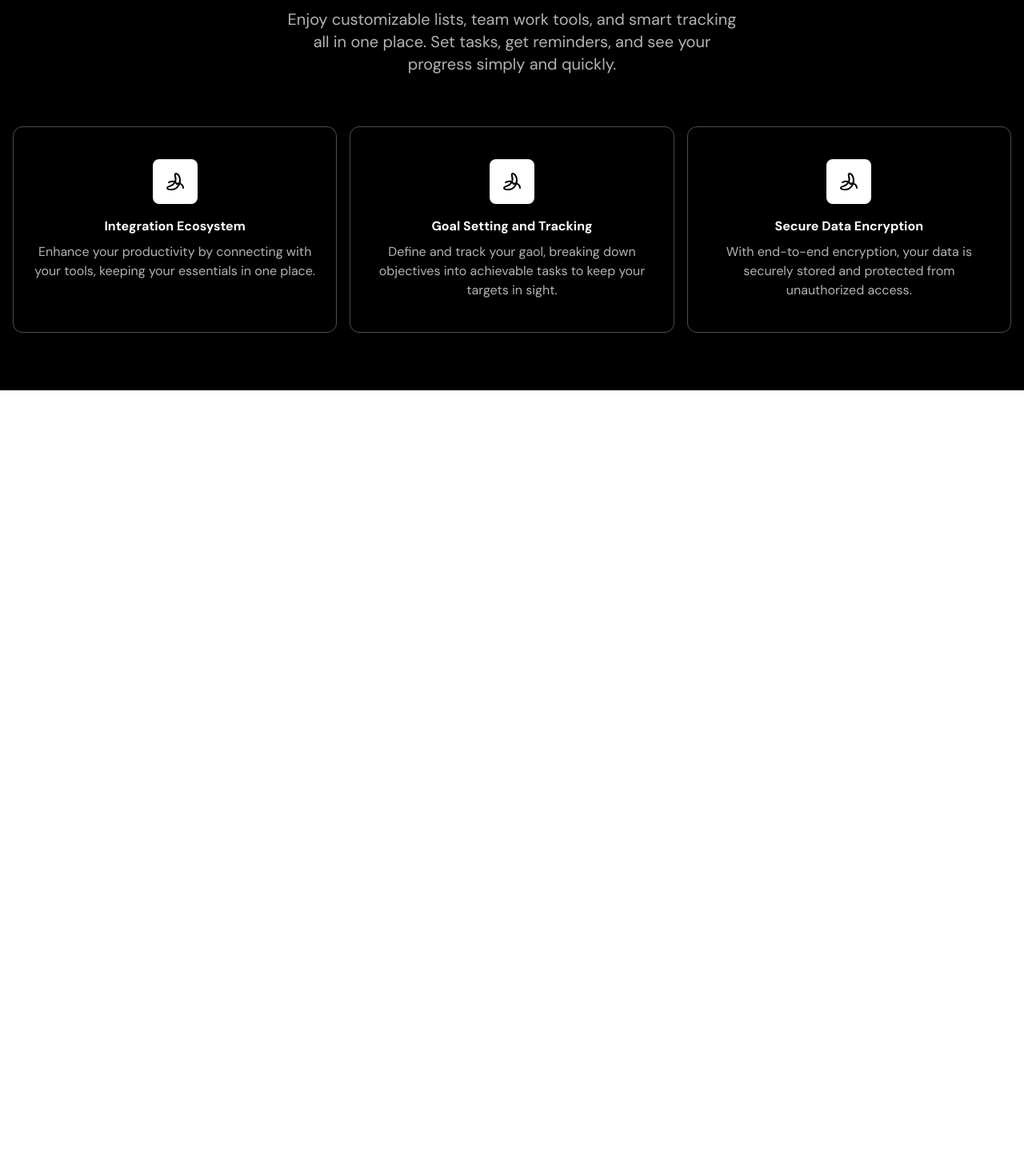
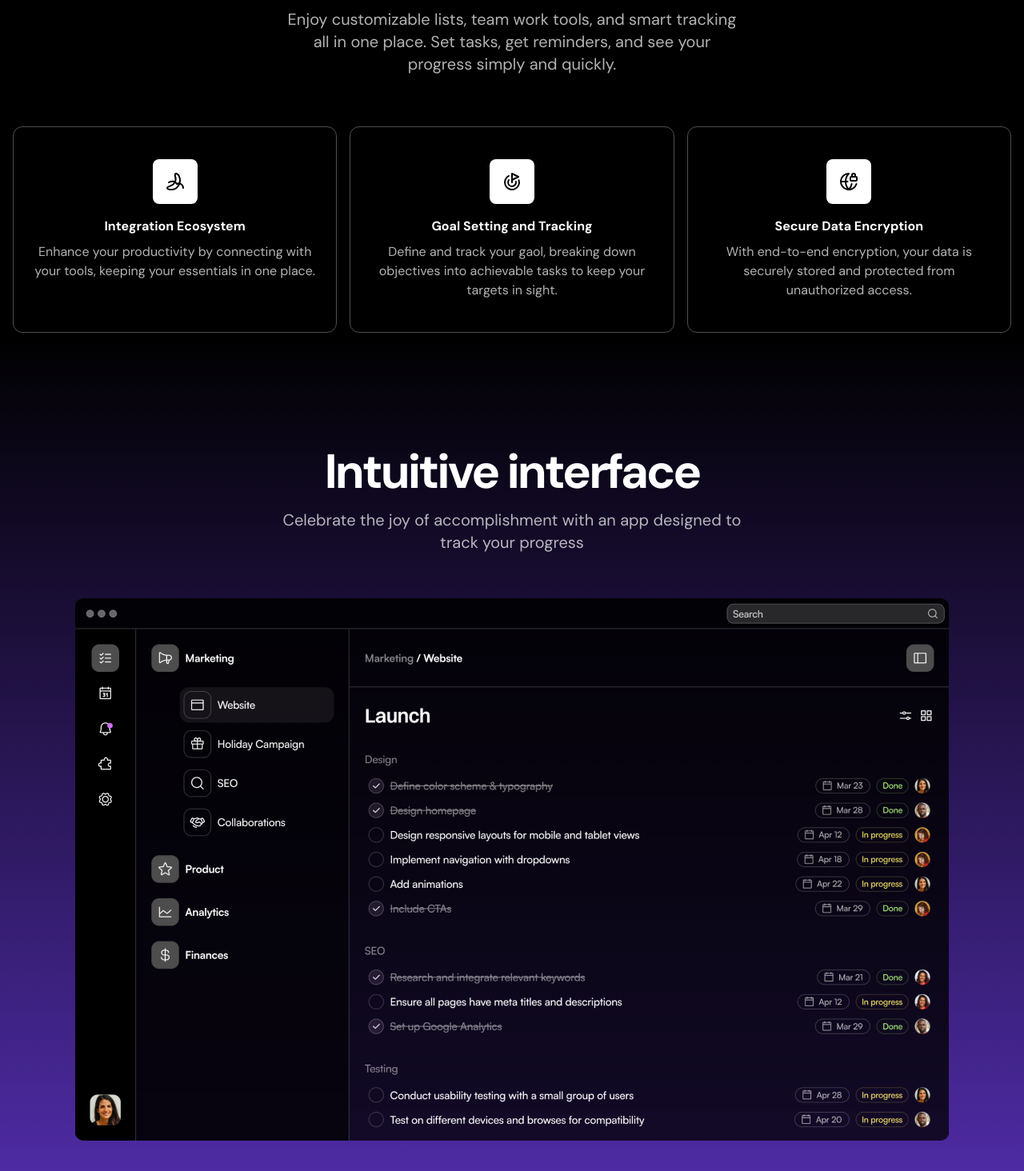
Before and after one commit to waelmando0/sass-la, a Next.js app: page / in a window 1280 px wide. Shown: the part 1000-2464 px from the top of the page at 80% size. Before the commit the page ends 1488 px from the top, so only its background shows below. Built offline with nearby package versions, Linux system fonts and the light colour scheme.

Commit message:
add productshow section

```diff
--- a/src/app/page.tsx
+++ b/src/app/page.tsx
@@ -1,6 +1,7 @@
 import Features from '../components/Features';
 import Hero from '../components/Hero';
 import LogoTigger from '../components/LogoTigger';
+import ProductShowcase from '../components/ProductShowcase';
 
 const page = () => {
 	return (
@@ -8,6 +9,7 @@ const page = () => {
 			<Hero />
 			<LogoTigger />
 			<Features />
+			<ProductShowcase />
 		</>
 	);
 };
--- a/src/components/Features.tsx
+++ b/src/components/Features.tsx
@@ -1,28 +1,31 @@
 import React from 'react';
-import { Banana } from 'lucide-react';
+import { Banana, Goal, GlobeLock } from 'lucide-react';
 
 const features = [
 	{
 		title: 'Integration Ecosystem',
 		description:
 			'Enhance your productivity by connecting with your tools, keeping your essentials in one place. ',
+		icon: <Banana />,
 	},
 	{
 		title: 'Goal Setting and Tracking',
 		description:
 			'Define and track your gaol, breaking down objectives into achievable tasks to keep your targets in sight.',
+		icon: <Goal />,
 	},
 	{
 		title: 'Secure Data Encryption',
 		description:
 			'With end-to-end encryption, your data is securely stored and protected from unauthorized access.',
+		icon: <GlobeLock />,
 	},
 ];
 
 const Features = () => {
 	return (
 		<section className='bg-black text-white'>
-			<div className='max-w-7xl mx-auto px-4 py-[72px] text-center'>
+			<div className='max-w-7xl mx-auto px-4 pt-[72px] text-center'>
 				<div className='max-w-xl mx-auto'>
 					<h2 className='font-bold text-5xl sm:text-6xl tracking-tighter'>
 						Everything you need
@@ -40,7 +43,7 @@ const Features = () => {
 							className='border border-white/30 px-5 py-10 rounded-xl sm:flex-1'
 						>
 							<div className='inline-flex h-14 w-14 bg-white text-black items-center justify-center rounded-lg'>
-								<Banana />
+								{feature.icon}
 							</div>
 							<h3 className='mt-4 font-bold'>{feature.title}</h3>
 							<p className='mt-2 text-white/70'>{feature.description}</p>
--- a/src/components/Hero.tsx
+++ b/src/components/Hero.tsx
@@ -10,7 +10,6 @@ const Hero = () => {
 	return (
 		<section className='bg-black text-white bg-[linear-gradient(to_bottom,#000,#200D42_34%,#A46EDB_82%)] py-[72px] sm:py-8 relative overflow-clip'>
 			<div className='absolute h-[375px] w-[750px] sm:w-[1536px] sm:h-[768px] md:w-[1200px] md:h-[350px] lg:w-[2400px] lg:h-[500px] rounded-[100%] bg-black left-1/2 -translate-x-1/2 border border-[#B48CDE] bg-[radial-gradient(closest-side,#000_80%,#9560EB)] top-[calc(100%-103px)]'></div>
-
 			<div className='container sm:max-w-2xl text-center z-20 relative'>
 				<div className='flex items-center justify-center'>
 					<Link
--- /dev/null
+++ b/src/components/ProductShowcase.tsx
@@ -0,0 +1,30 @@
+import Image from 'next/image';
+import React from 'react';
+import AppScreen from '../assets/images/app-screen.png';
+
+const ProductShowcase = () => {
+	return (
+		<section className='bg-black text-white bg-gradient-to-b from-black to-[#502CA8] sm:py-[72px]'>
+			<div className='max-w-7xl mx-auto px-4 pt-[72px] text-center'>
+				<div className='flex flex-col items-center justify-center'>
+					<div className='max-w-xl mx-auto'>
+						<h2 className='font-bold text-5xl sm:text-6xl tracking-tighter'>
+							Intuitive interface
+						</h2>
+						<p className='mt-4 sm:text-xl text-white/70'>
+							Celebrate the joy of accomplishment with an app designed to track
+							your progress
+						</p>
+					</div>
+					<Image
+						src={AppScreen}
+						alt='The product screenshot'
+						className='mt-14'
+					/>
+				</div>
+			</div>
+		</section>
+	);
+};
+
+export default ProductShowcase;
```
Also changed, not shown: src/assets/icons/ecosystem.svg (deleted).
